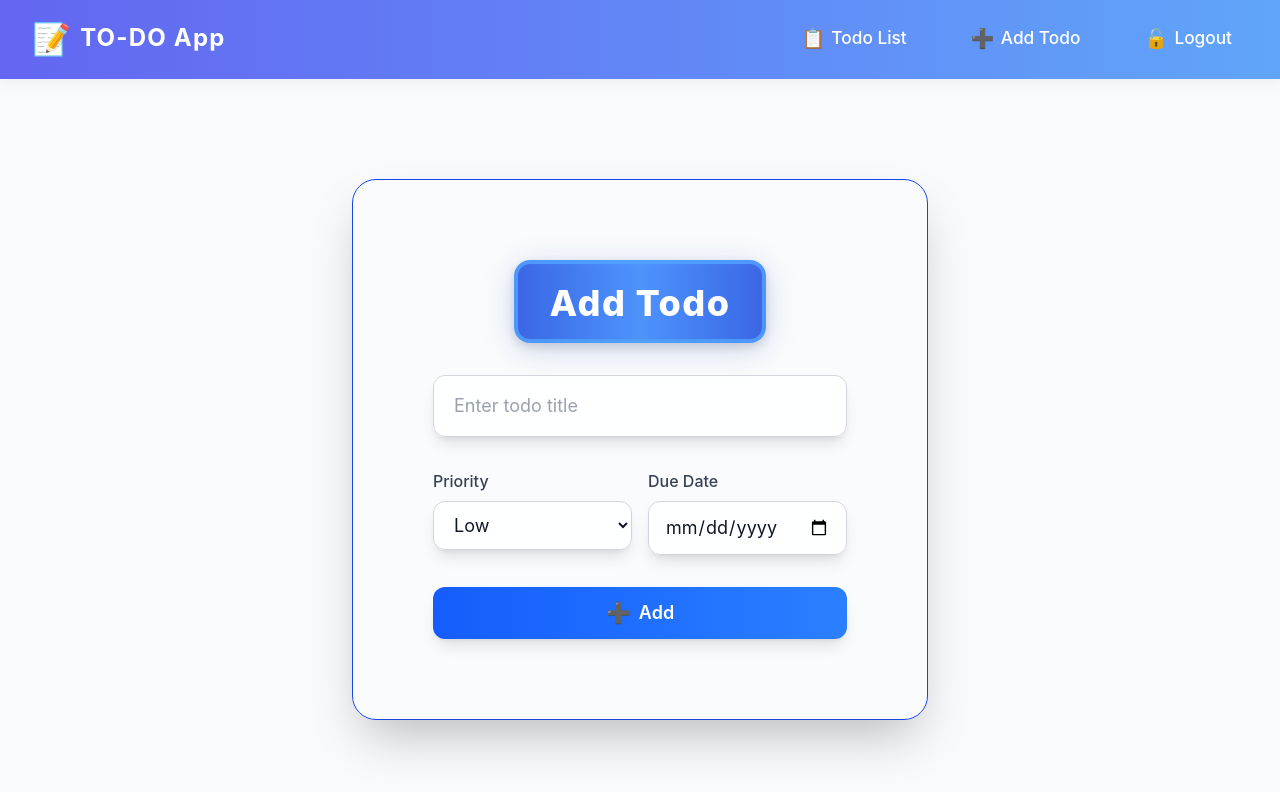
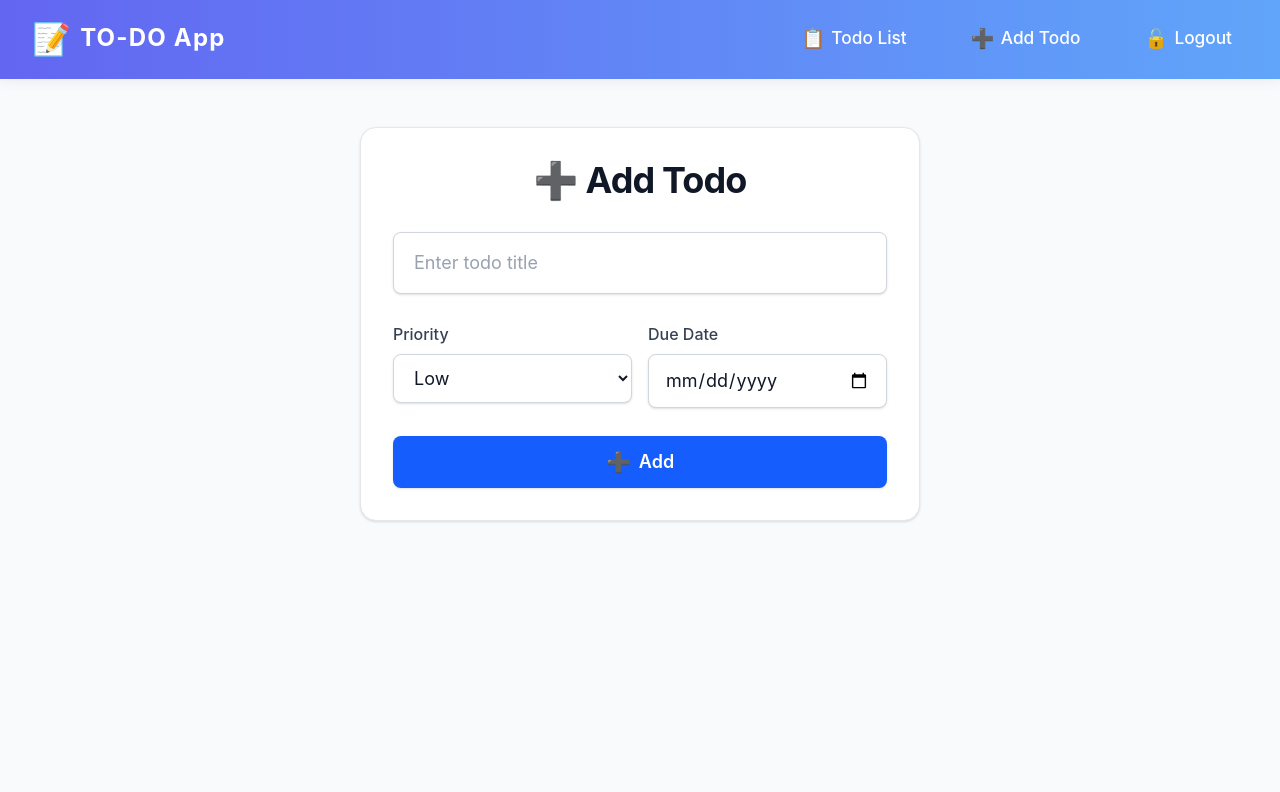
Before and after one commit to rouamansour/TO-DO-App, a Next.js app in the folder client/: page /add-todo in a window 1280 px wide. Shown: the top 792 px of the page. Built offline with nearby package versions, Linux system fonts and the light colour scheme.

Commit message:
refactor: enhance styling and structure in AddTodo and EditTodo components

```diff
--- a/client/app/add-todo/page.tsx
+++ b/client/app/add-todo/page.tsx
@@ -34,22 +34,15 @@ export default function AddTodo() {
 	};
 
 	return (
-      <div className="w-full max-w-2xl p-20 bg-white/20 backdrop-blur-lg rounded-3xl shadow-2xl border border-blue-700 mx-auto mt-25">
-
-				<div className="flex justify-center mb-8">
-					<h1
-						className="relative text-4xl font-extrabold text-center tracking-tight px-8 py-4 bg-gradient-to-r from-blue-700/80 via-blue-500/80 to-blue-700/80 text-white rounded-2xl shadow-xl border-4 border-blue-400/80 drop-shadow-lg"
-						style={{
-							letterSpacing: '0.04em',
-							boxShadow: '0 6px 32px 0 rgba(30,64,175,0.18)',
-						}}
-					>
-						<span className="align-middle">Add Todo</span>
-					</h1>
-				</div>
-				<form onSubmit={handleSubmit} className="space-y-8">
+		<main className="min-h-screen bg-[#f8fafc] flex flex-col items-center py-12 px-2">
+			<section className="w-full max-w-xl bg-white border border-gray-200 rounded-2xl shadow-sm p-8 mx-auto">
+				<h1 className="text-3xl md:text-4xl font-bold text-gray-900 tracking-tight mb-8 text-center flex items-center gap-2 justify-center">
+					<span className="text-blue-600">➕</span>
+					<span>Add Todo</span>
+				</h1>
+				<form onSubmit={handleSubmit} className="space-y-7">
 					<input
-						className="w-full px-5 py-4 rounded-xl border border-gray-300 bg-white/80 text-gray-900 text-lg focus:outline-none focus:ring-2 focus:ring-blue-500 placeholder-gray-400 shadow-lg transition-all duration-200"
+						className="w-full px-5 py-4 rounded-lg border border-gray-300 bg-white text-gray-900 text-lg focus:outline-none focus:ring-2 focus:ring-blue-500 placeholder-gray-400 shadow-sm transition-all duration-200"
 						type="text"
 						value={title}
 						onChange={(e) => setTitle(e.target.value)}
@@ -57,12 +50,11 @@ export default function AddTodo() {
 						required
 						disabled={loading}
 					/>
-
 					<div className="flex flex-col md:flex-row gap-4">
 						<div className="flex-1">
 							<label className="block mb-2 font-medium text-gray-700">Priority</label>
 							<select
-								className="w-full px-4 py-3 rounded-xl border border-gray-300 bg-white/80 text-gray-900 text-lg focus:outline-none focus:ring-2 focus:ring-blue-500 shadow-lg transition-all duration-200"
+								className="w-full px-4 py-3 rounded-lg border border-gray-300 bg-white text-gray-900 text-lg focus:outline-none focus:ring-2 focus:ring-blue-500 shadow-sm transition-all duration-200"
 								value={priority}
 								onChange={e => setPriority(e.target.value)}
 								disabled={loading}
@@ -76,7 +68,7 @@ export default function AddTodo() {
 						<div className="flex-1">
 							<label className="block mb-2 font-medium text-gray-700">Due Date</label>
 							<input
-								className="w-full px-4 py-3 rounded-xl border border-gray-300 bg-white/80 text-gray-900 text-lg focus:outline-none focus:ring-2 focus:ring-blue-500 shadow-lg transition-all duration-200"
+								className="w-full px-4 py-3 rounded-lg border border-gray-300 bg-white text-gray-900 text-lg focus:outline-none focus:ring-2 focus:ring-blue-500 shadow-sm transition-all duration-200"
 								type="date"
 								value={dueDate}
 								onChange={e => setDueDate(e.target.value)}
@@ -84,17 +76,17 @@ export default function AddTodo() {
 							/>
 						</div>
 					</div>
-
 					<button
 						type="submit"
-						className="w-full flex items-center justify-center gap-2 px-6 py-3 bg-gradient-to-r from-blue-600 to-blue-500 text-white font-semibold rounded-xl shadow-lg hover:from-blue-700 hover:to-blue-600 focus:outline-none focus:ring-2 focus:ring-blue-400 transition-all duration-200 disabled:opacity-50 text-lg"
+						className="w-full flex items-center justify-center gap-2 px-6 py-3 bg-blue-600 text-white font-semibold rounded-lg shadow-sm hover:bg-blue-700 focus:outline-none focus:ring-2 focus:ring-blue-400 transition-all duration-200 disabled:opacity-50 text-lg"
 						disabled={loading}
 					>
 						<span className="text-xl">➕</span>
 						{loading ? "Adding..." : "Add"}
 					</button>
-					{error && <div className="text-red-400 text-center font-medium">{error}</div>}
+					{error && <div className="text-red-500 text-center font-medium">{error}</div>}
 				</form>
-		</div>
+			</section>
+		</main>
 	);
 }
--- a/client/app/edit-todo/[id]/page.tsx
+++ b/client/app/edit-todo/[id]/page.tsx
@@ -16,7 +16,6 @@ export default function EditTodo() {
 
   useEffect(() => {
     if (!id) return;
-
     fetch(`http://localhost:5000/api/todos/${id}`)
       .then((res) => res.json())
       .then((data) => {
@@ -35,16 +34,13 @@ export default function EditTodo() {
     e.preventDefault();
     setError("");
     setLoading(true);
-
     try {
       const res = await fetch(`http://localhost:5000/api/todos/${id}`, {
         method: "PUT",
         headers: { "Content-Type": "application/json" },
         body: JSON.stringify({ title, priority, dueDate: dueDate || null }),
       });
-
       if (!res.ok) throw new Error("Failed to update todo");
-
       router.push("/todo-list");
     } catch (err: any) {
       setError(err.message || "Error");
@@ -55,31 +51,24 @@ export default function EditTodo() {
 
   if (loading) {
     return (
-      <div className="min-h-screen w-full flex items-center justify-center bg-gradient-to-br via-white">
-        <div className="text-center text-gray-300 text-lg animate-pulse">
+      <main className="min-h-screen w-full flex items-center justify-center bg-[#f8fafc]">
+        <div className="text-center text-gray-400 text-lg animate-pulse">
           Loading...
         </div>
-      </div>
+      </main>
     );
   }
 
   return (
-    <div className="w-full max-w-2xl p-20 bg-white/20 backdrop-blur-lg rounded-3xl shadow-2xl border border-blue-700 mx-auto mt-25">
-      <div className="flex justify-center mb-8">
-        <h1
-          className="relative text-4xl font-extrabold text-center tracking-tight px-8 py-4 bg-gradient-to-r from-blue-700/80 via-blue-500/80 to-blue-700/80 text-white rounded-2xl shadow-xl border-4 border-blue-400/80 drop-shadow-lg"
-          style={{
-            letterSpacing: "0.04em",
-            boxShadow: "0 6px 32px 0 rgba(30,64,175,0.18)",
-          }}
-        >
-          <span className="inline-block align-middle mr-2">✏️</span>
-          <span className="align-middle">Edit Todo</span>
+    <main className="min-h-screen bg-[#f8fafc] flex flex-col items-center py-12 px-2">
+      <section className="w-full max-w-xl bg-white border border-gray-200 rounded-2xl shadow-sm p-8 mx-auto">
+        <h1 className="text-3xl md:text-4xl font-bold text-gray-900 tracking-tight mb-8 text-center flex items-center gap-2 justify-center">
+          <span className="text-blue-600">✏️</span>
+          <span>Edit Todo</span>
         </h1>
-      </div>
-      <form onSubmit={handleSubmit} className="space-y-8">
+        <form onSubmit={handleSubmit} className="space-y-7">
           <input
-          className="w-full px-5 py-4 rounded-xl border border-gray-300 bg-white/80 text-gray-900 text-lg focus:outline-none focus:ring-2 focus:ring-blue-500 placeholder-gray-400 shadow-lg transition-all duration-200"
+            className="w-full px-5 py-4 rounded-lg border border-gray-300 bg-white text-gray-900 text-lg focus:outline-none focus:ring-2 focus:ring-blue-500 placeholder-gray-400 shadow-sm transition-all duration-200"
             type="text"
             value={title}
             onChange={(e) => setTitle(e.target.value)}
@@ -89,13 +78,11 @@ export default function EditTodo() {
           />
           <div className="flex flex-col md:flex-row gap-4">
             <div className="flex-1">
-            <label className="block mb-2 font-medium text-gray-700">
-              Priority
-            </label>
+              <label className="block mb-2 font-medium text-gray-700">Priority</label>
               <select
-              className="w-full px-4 py-3 rounded-xl border border-gray-300 bg-white/80 text-gray-900 text-lg focus:outline-none focus:ring-2 focus:ring-blue-500 shadow-lg transition-all duration-200"
+                className="w-full px-4 py-3 rounded-lg border border-gray-300 bg-white text-gray-900 text-lg focus:outline-none focus:ring-2 focus:ring-blue-500 shadow-sm transition-all duration-200"
                 value={priority}
-              onChange={(e) => setPriority(e.target.value)}
+                onChange={e => setPriority(e.target.value)}
                 disabled={loading}
                 required
               >
@@ -105,30 +92,27 @@ export default function EditTodo() {
               </select>
             </div>
             <div className="flex-1">
-            <label className="block mb-2 font-medium text-gray-700">
-              Due Date
-            </label>
+              <label className="block mb-2 font-medium text-gray-700">Due Date</label>
               <input
-              className="w-full px-4 py-3 rounded-xl border border-gray-300 bg-white/80 text-gray-900 text-lg focus:outline-none focus:ring-2 focus:ring-blue-500 shadow-lg transition-all duration-200"
+                className="w-full px-4 py-3 rounded-lg border border-gray-300 bg-white text-gray-900 text-lg focus:outline-none focus:ring-2 focus:ring-blue-500 shadow-sm transition-all duration-200"
                 type="date"
                 value={dueDate}
-              onChange={(e) => setDueDate(e.target.value)}
+                onChange={e => setDueDate(e.target.value)}
                 disabled={loading}
               />
             </div>
           </div>
           <button
             type="submit"
-          className="w-full flex items-center justify-center gap-2 px-6 py-3 bg-gradient-to-r from-blue-600 to-blue-500 text-white font-semibold rounded-xl shadow-lg hover:from-blue-700 hover:to-blue-600 focus:outline-none focus:ring-2 focus:ring-blue-400 transition-all duration-200 disabled:opacity-50 text-lg"
+            className="w-full flex items-center justify-center gap-2 px-6 py-3 bg-blue-600 text-white font-semibold rounded-lg shadow-sm hover:bg-blue-700 focus:outline-none focus:ring-2 focus:ring-blue-400 transition-all duration-200 disabled:opacity-50 text-lg"
             disabled={loading}
           >
             <span className="text-xl">✏️</span>
             {loading ? "Saving..." : "Save Todo"}
           </button>
-        {error && (
-          <div className="text-red-400 text-center font-medium">{error}</div>
-        )}
+          {error && <div className="text-red-500 text-center font-medium">{error}</div>}
         </form>
-    </div>
+      </section>
+    </main>
   );
 }
```
Lines whose indentation alone changed are shown as unchanged.
